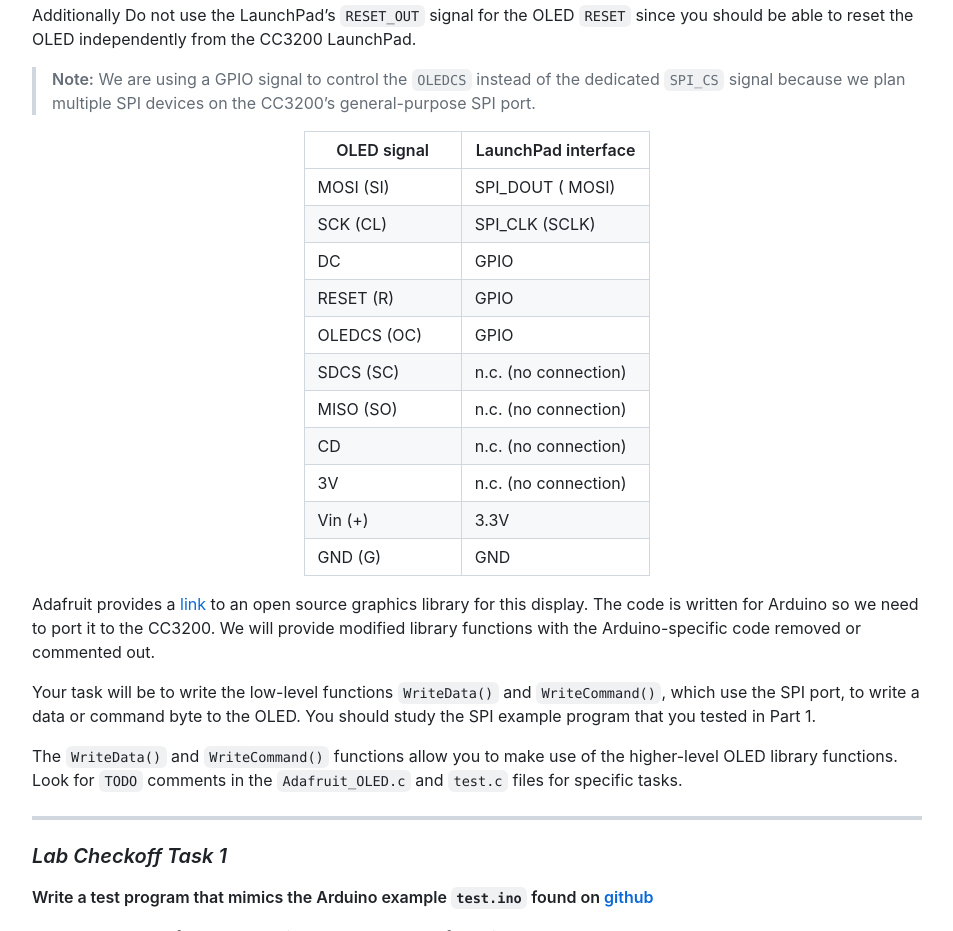
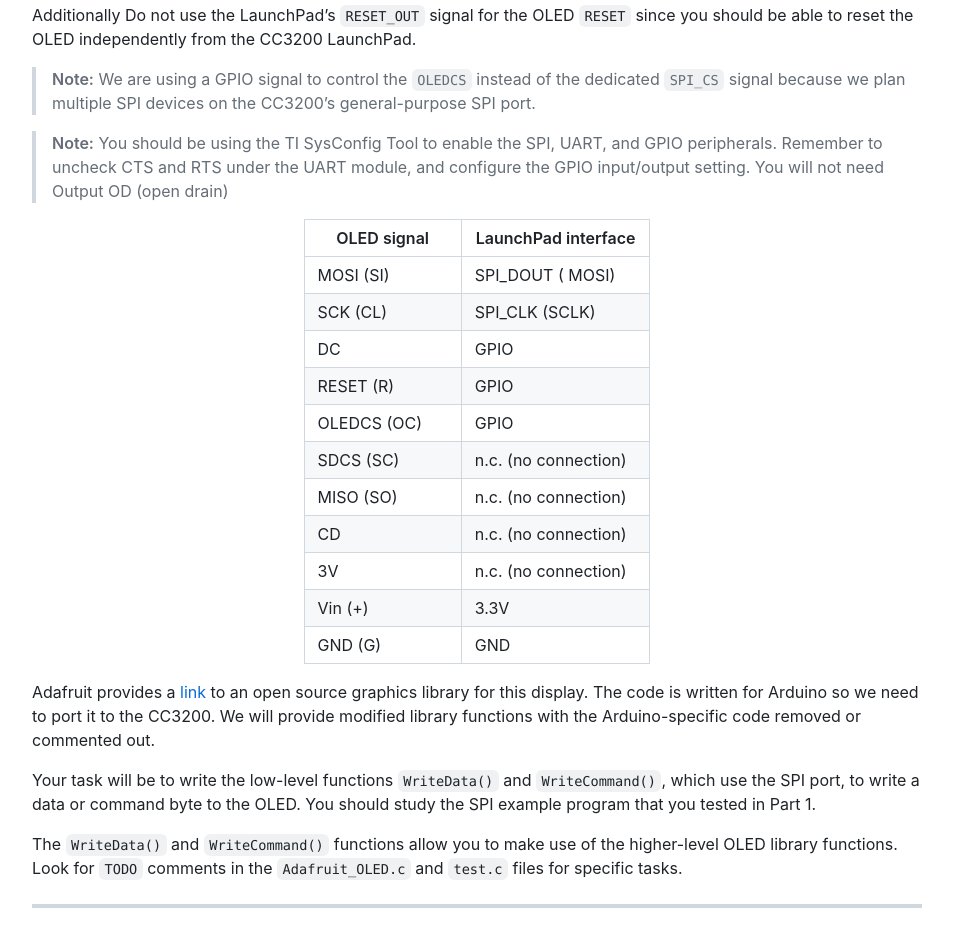
Before and after one commit to rchtsang/ucd-eec172-public, a plain HTML site: page labs/lab2-wq24.html in a window 1280 px wide. Shown: the part 4878-5809 px from the top of the page, without its empty margins (163-1116 px from the left). Drawn offline with Linux system fonts and the light colour scheme.

Commit message:
update to add instruction to use sysconfig to set up pins for modules

```diff
--- a/labs/lab2-wq24.html
+++ b/labs/lab2-wq24.html
@@ -1477,6 +1477,12 @@ OLED independently from the CC3200 LaunchPad.</p>
 because we plan multiple SPI devices on the CC3200’s general-purpose SPI
 port.</p>
 </blockquote>
+<blockquote>
+<p><strong>Note:</strong> You should be using the TI SysConfig Tool to
+enable the SPI, UART, and GPIO peripherals. Remember to uncheck CTS and
+RTS under the UART module, and configure the GPIO input/output setting.
+You will not need Output OD (open drain)</p>
+</blockquote>
 <table align="center">
 <colgroup>
 <col style="width: 45%" />
```
